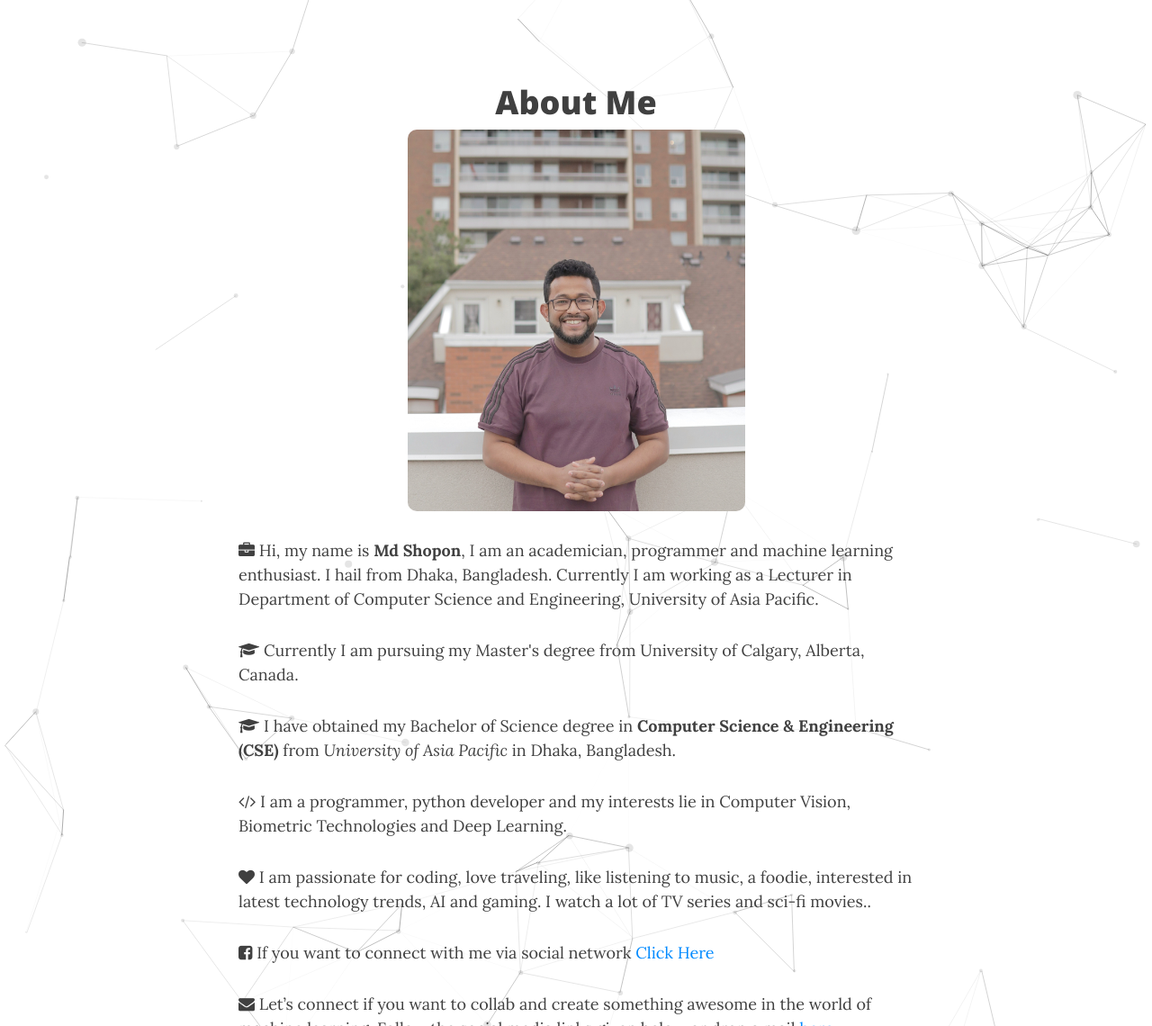
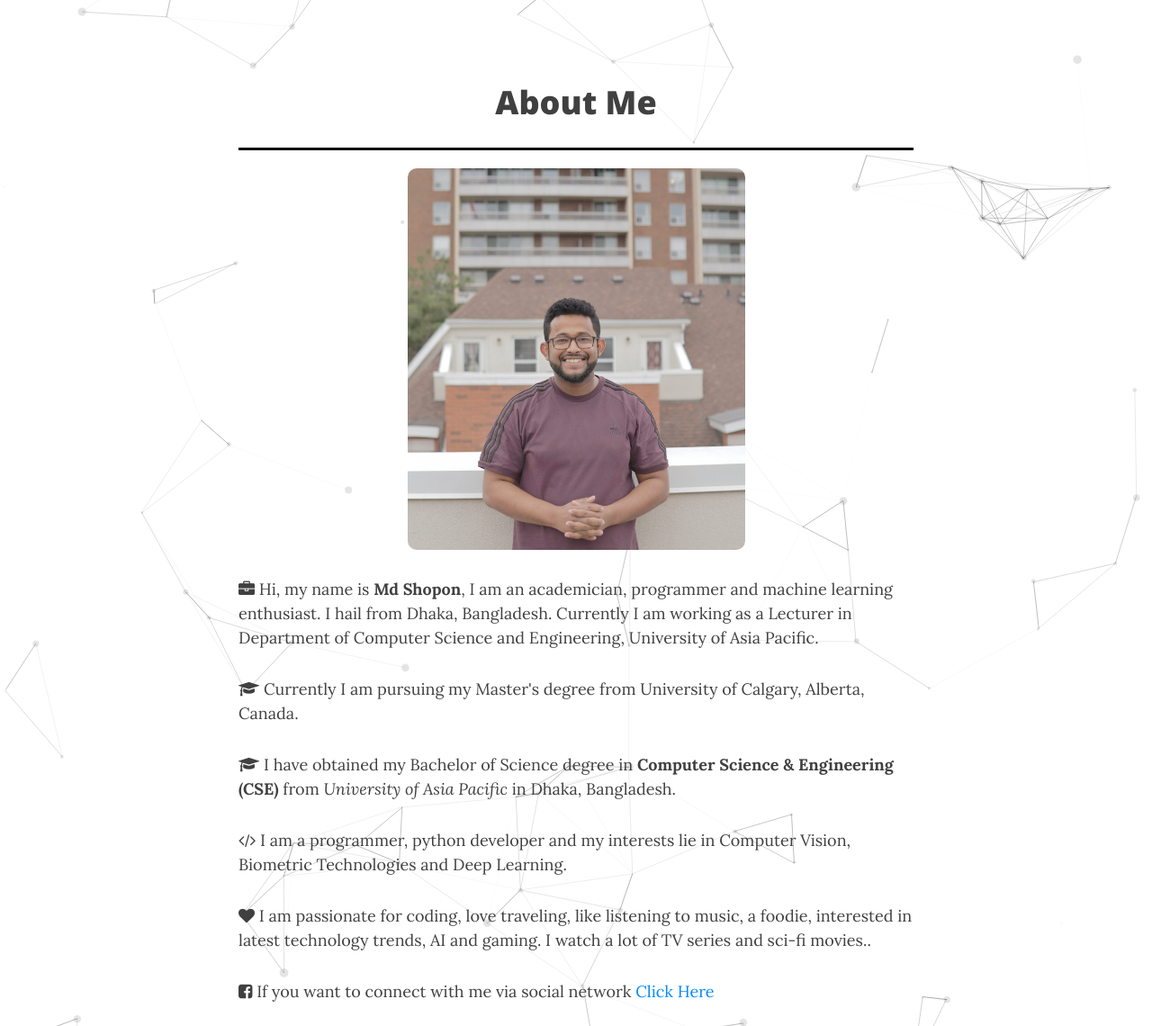
Before and after one commit to mdshopon/mdshopon.github.io, a Jekyll site: the page built from index.html, in a window 1280 px wide and 1400 px high, scrolled down 283 px. Shown: the part 260-1400 px from the top of the window at 90% size. Built offline with Jekyll 4.4.1, drawn with Linux system fonts in a browser that asks for light colours; nearby versions of some CDN libraries; the list of posts is cut into pages by our own code.

Commit message:
Update index.html

```diff
--- a/index.html
+++ b/index.html
@@ -53,7 +53,16 @@
     height: auto;
     border-radius: 10px;
   }
+   hr {
+    border: none;
+    border-top: 3px solid black;
+    margin-top: 20px;
+    margin-bottom: 20px;
+    height: 0;
+    font-weight: bold;
+  }
 </style>
+<hr>
 
 <div class="base_picture">
   <img src="img/Shopon.jpeg" alt="Shopon">
```
